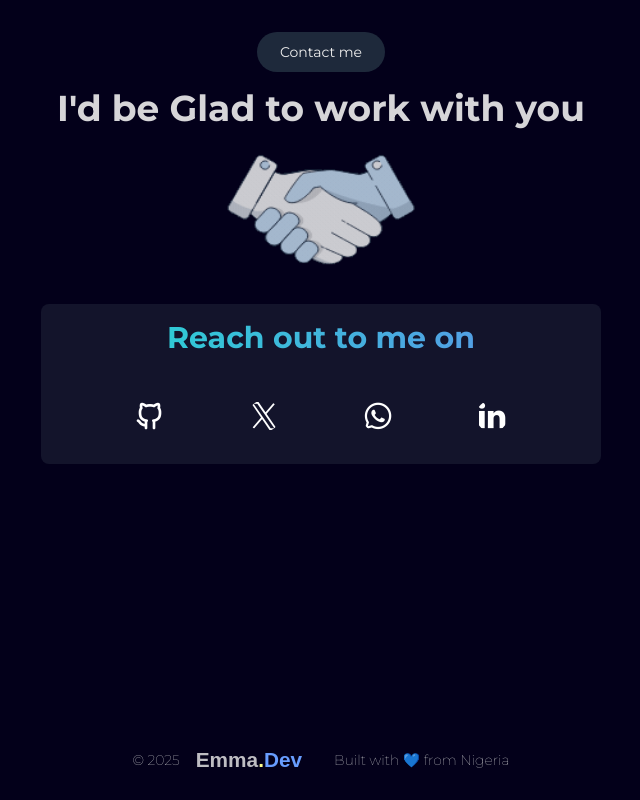
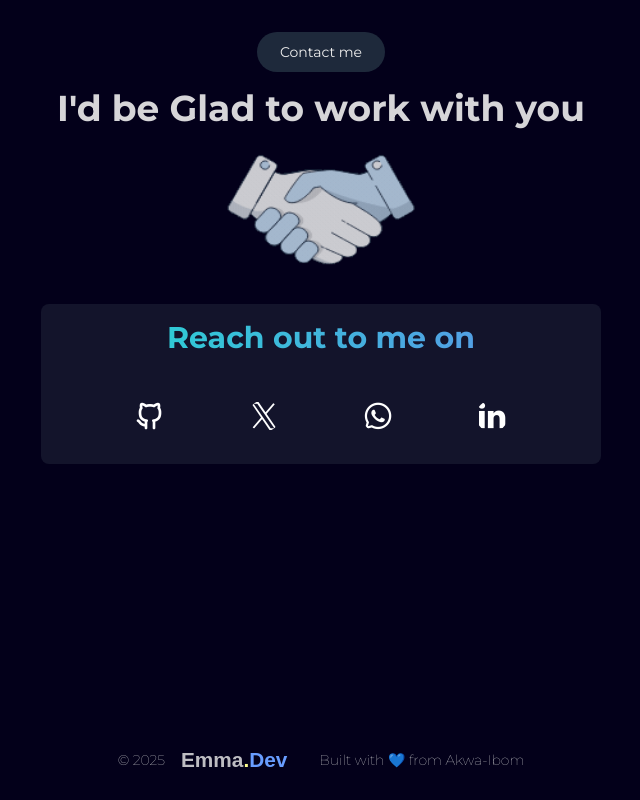
Before and after one commit to EmmanuelUwem1/Dev-Emmanuel---Portfolio-, a Next.js app: page / in a window 1280 px wide. Shown: the part 3528-4328 px from the top of the page, without its empty margins (319-959 px from the left). Built offline with nearby package versions, Linux system fonts and the light colour scheme; a web font is replaced by a local one.

Commit message:
Update Footer.js

```diff
--- a/src/components/Footer.js
+++ b/src/components/Footer.js
@@ -14,7 +14,7 @@ function Footer() {
           </div>
         </Link>{" "}
       </span>
-      <span className="text-sm">Built with &#128153; from Nigeria</span>
+      <span className="text-sm">Built with &#128153; from Akwa-Ibom</span>
     </footer>
   );
 }
```
